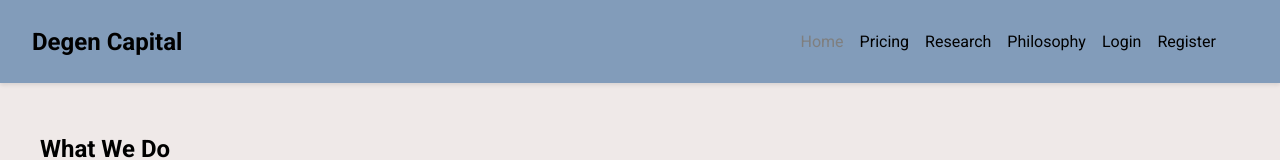
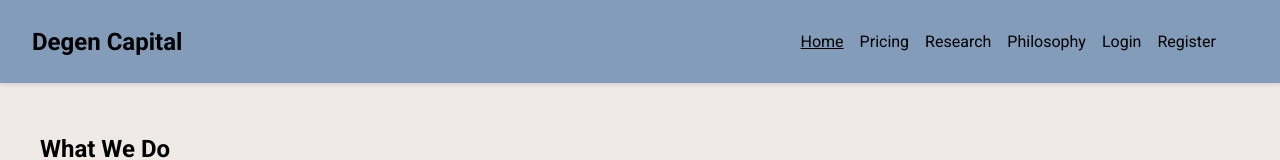
Before and after one commit to lupinekwakeup/trend-following-web-app, a plain HTML site: page app/static/index.html in a window 1280 px wide. In both pictures the pointer is over the link "Home". Shown: the top 160 px of the page. Drawn offline with Linux system fonts and the light colour scheme.

Commit message:
Merge remote changes

```diff
--- a/app/static/style.css
+++ b/app/static/style.css
@@ -44,7 +44,7 @@ nav ul li a {
 }
 
 nav ul li a:hover {
-    color: #7f7f7f;
+    text-decoration: underline;
 }
 
 main {
```
